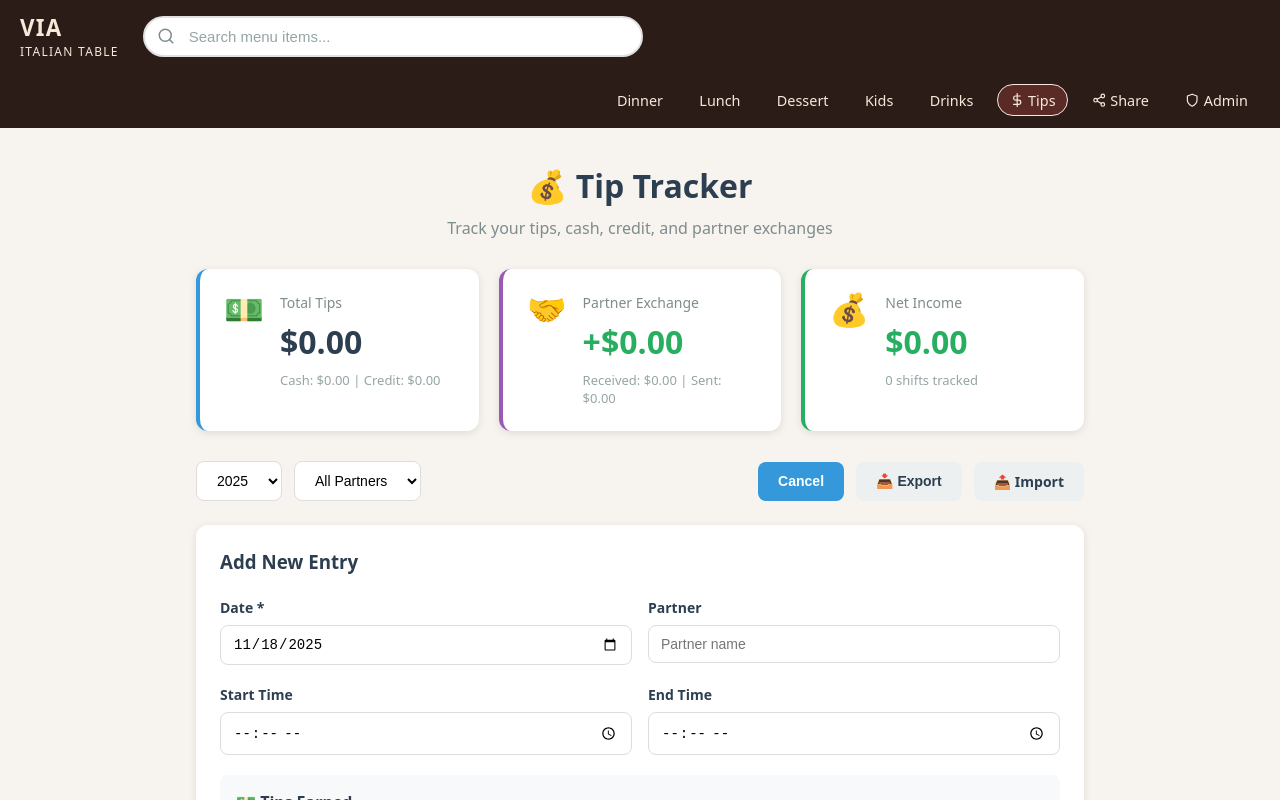
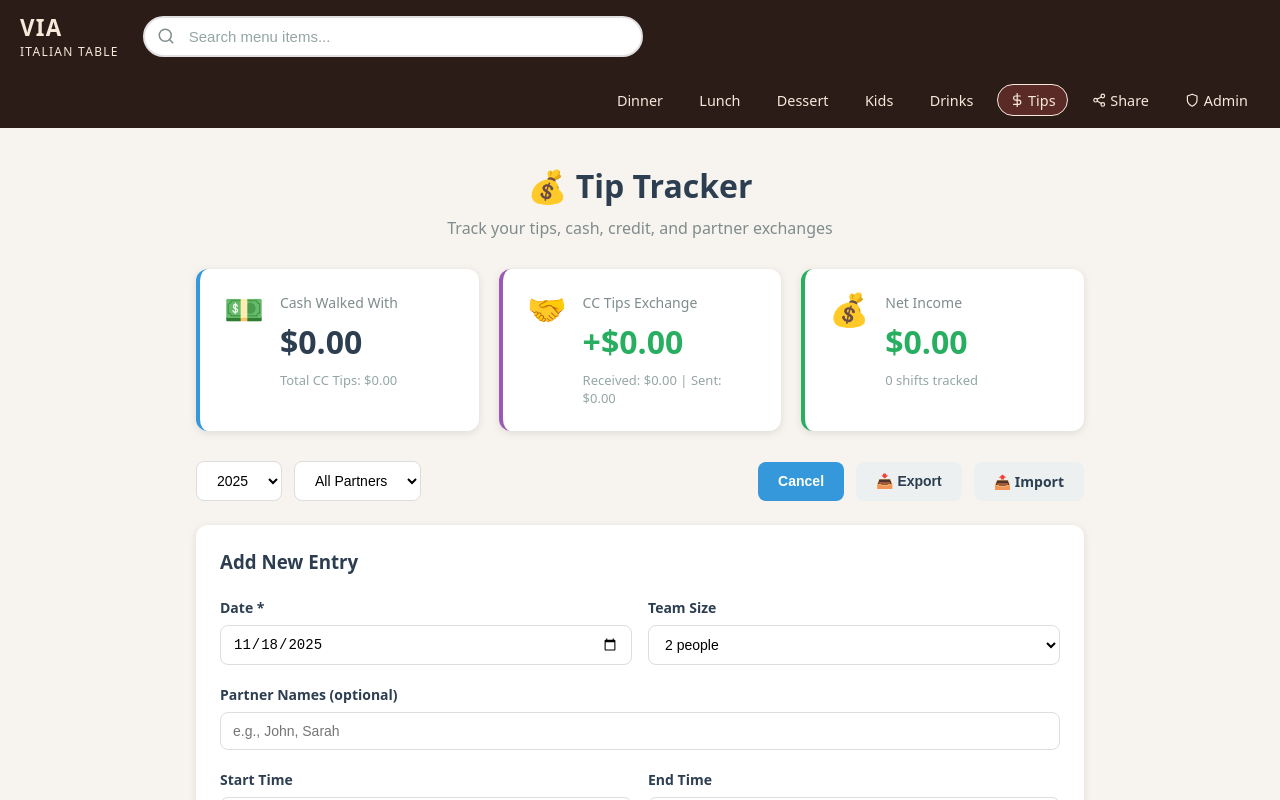
Before and after one commit to CptNope/Via-Menu-Guide, a React (Create React App) app: page /Via-Menu-Guide/tips in a window 1280 px wide. Both pictures are taken after a click on the button "+ Add Entry". Shown: the top 800 px of the page. Built offline with nearby package versions, Linux system fonts and the light colour scheme.

Commit message:
Revise tip tracker to match actual restaurant workflow - cash walked, CC exchanges, team size

```diff
--- a/src/components/TipEntryForm.jsx
+++ b/src/components/TipEntryForm.jsx
@@ -8,11 +8,12 @@ function TipEntryForm({ onSave, editingTip = null, partners = [] }) {
     date: new Date().toISOString().split('T')[0],
     startTime: '',
     endTime: '',
-    cashTips: '',
-    creditTips: '',
-    partner: '',
-    sentToPartner: '',
-    receivedFromPartner: '',
+    cashWalkedWith: '',
+    yourCreditTips: '',
+    partners: '',
+    ccTipsSent: '',
+    ccTipsReceived: '',
+    teamSize: '2',
     notes: ''
   });
 
@@ -23,11 +24,12 @@ function TipEntryForm({ onSave, editingTip = null, partners = [] }) {
         date: editingTip.date,
         startTime: editingTip.startTime || '',
         endTime: editingTip.endTime || '',
-        cashTips: editingTip.cashTips || '',
-        creditTips: editingTip.creditTips || '',
-        partner: editingTip.partner || '',
-        sentToPartner: editingTip.sentToPartner || '',
-        receivedFromPartner: editingTip.receivedFromPartner || '',
+        cashWalkedWith: editingTip.cashWalkedWith || '',
+        yourCreditTips: editingTip.yourCreditTips || '',
+        partners: editingTip.partners || '',
+        ccTipsSent: editingTip.ccTipsSent || '',
+        ccTipsReceived: editingTip.ccTipsReceived || '',
+        teamSize: editingTip.teamSize || '2',
         notes: editingTip.notes || ''
       });
     }
@@ -45,7 +47,7 @@ function TipEntryForm({ onSave, editingTip = null, partners = [] }) {
     e.preventDefault();
 
     // Validate at least one field is filled
-    if (!formData.cashTips && !formData.creditTips && !formData.sentToPartner && !formData.receivedFromPartner) {
+    if (!formData.cashWalkedWith && !formData.yourCreditTips && !formData.ccTipsSent && !formData.ccTipsReceived) {
       alert('Please enter at least one value');
       return;
     }
@@ -58,11 +60,12 @@ function TipEntryForm({ onSave, editingTip = null, partners = [] }) {
         date: new Date().toISOString().split('T')[0],
         startTime: '',
         endTime: '',
-        cashTips: '',
-        creditTips: '',
-        partner: '',
-        sentToPartner: '',
-        receivedFromPartner: '',
+        cashWalkedWith: '',
+        yourCreditTips: '',
+        partners: '',
+        ccTipsSent: '',
+        ccTipsReceived: '',
+        teamSize: '2',
         notes: ''
       });
     }
@@ -85,9 +88,13 @@ function TipEntryForm({ onSave, editingTip = null, partners = [] }) {
     return hours;
   };
 
-  const totalTips = (parseFloat(formData.cashTips) || 0) + (parseFloat(formData.creditTips) || 0);
-  const netExchange = (parseFloat(formData.receivedFromPartner) || 0) - (parseFloat(formData.sentToPartner) || 0);
-  const netIncome = totalTips + netExchange;
+  const cashWalked = parseFloat(formData.cashWalkedWith) || 0;
+  const yourCC = parseFloat(formData.yourCreditTips) || 0;
+  const ccSent = parseFloat(formData.ccTipsSent) || 0;
+  const ccReceived = parseFloat(formData.ccTipsReceived) || 0;
+
+  // Net Income = Cash you keep + CC tips received - CC tips sent
+  const netIncome = cashWalked + ccReceived - ccSent;
   const duration = calculateDuration();
   const hourlyRate = duration > 0 ? netIncome / duration : 0;
 
@@ -109,15 +116,32 @@ function TipEntryForm({ onSave, editingTip = null, partners = [] }) {
         </div>
 
         <div className="form-group">
-          <label htmlFor="partner">Partner</label>
+          <label htmlFor="teamSize">Team Size</label>
+          <select
+            id="teamSize"
+            name="teamSize"
+            value={formData.teamSize}
+            onChange={handleChange}
+          >
+            <option value="1">Solo (1 person)</option>
+            <option value="2">2 people</option>
+            <option value="3">3 people</option>
+            <option value="4">4 people</option>
+          </select>
+        </div>
+      </div>
+
+      <div className="form-row">
+        <div className="form-group">
+          <label htmlFor="partners">Partner Names (optional)</label>
           <input
             type="text"
-            id="partner"
-            name="partner"
-            value={formData.partner}
+            id="partners"
+            name="partners"
+            value={formData.partners}
             onChange={handleChange}
             list="partner-list"
-            placeholder="Partner name"
+            placeholder="e.g., John, Sarah"
           />
           <datalist id="partner-list">
             {partners.map((p, idx) => (
@@ -160,15 +184,18 @@ function TipEntryForm({ onSave, editingTip = null, partners = [] }) {
       )}
 
       <div className="form-section">
-        <h4>💵 Tips Earned</h4>
+        <h4>💵 Your Tips</h4>
         <div className="form-row">
           <div className="form-group">
-            <label htmlFor="cashTips">Cash Tips ($)</label>
+            <label htmlFor="cashWalkedWith">
+              Cash You're Walking With ($)
+              <span className="field-hint">Final cash amount you keep</span>
+            </label>
             <input
               type="number"
-              id="cashTips"
-              name="cashTips"
-              value={formData.cashTips}
+              id="cashWalkedWith"
+              name="cashWalkedWith"
+              value={formData.cashWalkedWith}
               onChange={handleChange}
               step="0.01"
               min="0"
@@ -177,12 +204,15 @@ function TipEntryForm({ onSave, editingTip = null, partners = [] }) {
           </div>
 
           <div className="form-group">
-            <label htmlFor="creditTips">Credit Tips ($)</label>
+            <label htmlFor="yourCreditTips">
+              Your Total CC Tips ($)
+              <span className="field-hint">Before splitting</span>
+            </label>
             <input
               type="number"
-              id="creditTips"
-              name="creditTips"
-              value={formData.creditTips}
+              id="yourCreditTips"
+              name="yourCreditTips"
+              value={formData.yourCreditTips}
               onChange={handleChange}
               step="0.01"
               min="0"
@@ -190,23 +220,26 @@ function TipEntryForm({ onSave, editingTip = null, partners = [] }) {
             />
           </div>
         </div>
-        {totalTips > 0 && (
+        {cashWalked > 0 && (
           <div className="form-calculation">
-            Total Tips: <strong>${totalTips.toFixed(2)}</strong>
+            Cash Walking With: <strong>${cashWalked.toFixed(2)}</strong>
           </div>
         )}
       </div>
 
       <div className="form-section">
-        <h4>🤝 Partner Exchange</h4>
+        <h4>🤝 CC Tips Exchange with Partners</h4>
         <div className="form-row">
           <div className="form-group">
-            <label htmlFor="sentToPartner">Sent to Partner ($)</label>
+            <label htmlFor="ccTipsSent">
+              CC Tips You Sent Out ($)
+              <span className="field-hint">From YOUR CC tips to partners</span>
+            </label>
             <input
               type="number"
-              id="sentToPartner"
-              name="sentToPartner"
-              value={formData.sentToPartner}
+              id="ccTipsSent"
+              name="ccTipsSent"
+              value={formData.ccTipsSent}
               onChange={handleChange}
               step="0.01"
               min="0"
@@ -215,12 +248,15 @@ function TipEntryForm({ onSave, editingTip = null, partners = [] }) {
           </div>
 
           <div className="form-group">
-            <label htmlFor="receivedFromPartner">Received from Partner ($)</label>
+            <label htmlFor="ccTipsReceived">
+              CC Tips You Received ($)
+              <span className="field-hint">From partners' CC tips to you</span>
+            </label>
             <input
               type="number"
-              id="receivedFromPartner"
-              name="receivedFromPartner"
-              value={formData.receivedFromPartner}
+              id="ccTipsReceived"
+              name="ccTipsReceived"
+              value={formData.ccTipsReceived}
               onChange={handleChange}
               step="0.01"
               min="0"
@@ -228,10 +264,10 @@ function TipEntryForm({ onSave, editingTip = null, partners = [] }) {
             />
           </div>
         </div>
-        {(formData.sentToPartner || formData.receivedFromPartner) && (
+        {(ccSent > 0 || ccReceived > 0) && (
           <div className="form-calculation">
-            Net Exchange: <strong className={netExchange >= 0 ? 'positive' : 'negative'}>
-              {netExchange >= 0 ? '+' : ''}{netExchange.toFixed(2)}
+            Net CC Exchange: <strong className={(ccReceived - ccSent) >= 0 ? 'positive' : 'negative'}>
+              {(ccReceived - ccSent) >= 0 ? '+' : ''}${(ccReceived - ccSent).toFixed(2)}
             </strong>
           </div>
         )}
--- a/src/components/TipTracker.css
+++ b/src/components/TipTracker.css
@@ -203,19 +203,32 @@
   font-weight: 600;
   color: #2c3e50;
   margin-bottom: 8px;
+  display: flex;
+  flex-direction: column;
+  gap: 4px;
+}
+
+.field-hint {
+  font-size: 12px;
+  font-weight: normal;
+  color: #7f8c8d;
+  font-style: italic;
 }
 
 .form-group input,
-.form-group textarea {
+.form-group textarea,
+.form-group select {
   padding: 10px 12px;
   border: 1px solid #ddd;
   border-radius: 8px;
   font-size: 14px;
   transition: border-color 0.2s ease;
+  background: white;
 }
 
 .form-group input:focus,
-.form-group textarea:focus {
+.form-group textarea:focus,
+.form-group select:focus {
   outline: none;
   border-color: #3498db;
 }
@@ -348,12 +361,28 @@
   color: #7f8c8d;
 }
 
+.entry-meta {
+  display: flex;
+  gap: 8px;
+  flex-wrap: wrap;
+}
+
+.entry-team {
+  font-size: 13px;
+  color: #7f8c8d;
+  padding: 4px 10px;
+  background: #e3f2fd;
+  border-radius: 12px;
+  font-weight: 500;
+}
+
 .entry-partner {
-  font-size: 14px;
+  font-size: 13px;
   color: #7f8c8d;
-  padding: 4px 12px;
+  padding: 4px 10px;
   background: #ecf0f1;
   border-radius: 12px;
+  font-weight: 500;
 }
 
 .entry-actions {
--- a/src/components/TipTracker.jsx
+++ b/src/components/TipTracker.jsx
@@ -128,10 +128,10 @@ function TipTracker() {
         <div className="summary-card total">
           <div className="card-icon">💵</div>
           <div className="card-content">
-            <div className="card-label">Total Tips</div>
-            <div className="card-value">${totals.totalTips.toFixed(2)}</div>
+            <div className="card-label">Cash Walked With</div>
+            <div className="card-value">${totals.cashWalked.toFixed(2)}</div>
             <div className="card-breakdown">
-              Cash: ${totals.cashTips.toFixed(2)} | Credit: ${totals.creditTips.toFixed(2)}
+              Total CC Tips: ${totals.yourCCTips.toFixed(2)}
             </div>
           </div>
         </div>
@@ -139,12 +139,12 @@ function TipTracker() {
         <div className="summary-card exchange">
           <div className="card-icon">🤝</div>
           <div className="card-content">
-            <div className="card-label">Partner Exchange</div>
-            <div className={`card-value ${totals.netExchange >= 0 ? 'positive' : 'negative'}`}>
-              {totals.netExchange >= 0 ? '+' : ''}${totals.netExchange.toFixed(2)}
+            <div className="card-label">CC Tips Exchange</div>
+            <div className={`card-value ${totals.netCCExchange >= 0 ? 'positive' : 'negative'}`}>
+              {totals.netCCExchange >= 0 ? '+' : ''}${totals.netCCExchange.toFixed(2)}
             </div>
             <div className="card-breakdown">
-              Received: ${totals.receivedFromPartner.toFixed(2)} | Sent: ${totals.sentToPartner.toFixed(2)}
+              Received: ${totals.ccReceived.toFixed(2)} | Sent: ${totals.ccSent.toFixed(2)}
             </div>
           </div>
         </div>
@@ -239,9 +239,11 @@ function TipTracker() {
         ) : (
           <div className="entries-list">
             {filteredTips.map(tip => {
-              const tipTotal = (parseFloat(tip.cashTips) || 0) + (parseFloat(tip.creditTips) || 0);
-              const netExchange = (parseFloat(tip.receivedFromPartner) || 0) - (parseFloat(tip.sentToPartner) || 0);
-              const netIncome = tipTotal + netExchange;
+              const cashWalked = parseFloat(tip.cashWalkedWith) || 0;
+              const yourCC = parseFloat(tip.yourCreditTips) || 0;
+              const ccSent = parseFloat(tip.ccTipsSent) || 0;
+              const ccReceived = parseFloat(tip.ccTipsReceived) || 0;
+              const netIncome = cashWalked + ccReceived - ccSent;
               const duration = calculateShiftDuration(tip.startTime, tip.endTime);
               const hourlyRate = duration > 0 ? netIncome / duration : 0;
 
@@ -260,9 +262,14 @@ function TipTracker() {
                         </div>
                       )}
                     </div>
-                    {tip.partner && (
-                      <div className="entry-partner">Partner: {tip.partner}</div>
-                    )}
+                    <div className="entry-meta">
+                      {tip.teamSize && (
+                        <div className="entry-team">Team: {tip.teamSize} {tip.teamSize === '1' ? 'person' : 'people'}</div>
+                      )}
+                      {tip.partners && (
+                        <div className="entry-partner">Partners: {tip.partners}</div>
+                      )}
+                    </div>
                     <div className="entry-actions">
                       <button onClick={() => handleEditTip(tip)} className="btn-icon" title="Edit">
                         ✏️
@@ -275,26 +282,28 @@ function TipTracker() {
 
                   <div className="entry-details">
                     <div className="detail-row">
-                      <span className="detail-label">Cash Tips:</span>
-                      <span className="detail-value">${(parseFloat(tip.cashTips) || 0).toFixed(2)}</span>
+                      <span className="detail-label">Cash Walked With:</span>
+                      <span className="detail-value">${cashWalked.toFixed(2)}</span>
                     </div>
-                    <div className="detail-row">
-                      <span className="detail-label">Credit Tips:</span>
-                      <span className="detail-value">${(parseFloat(tip.creditTips) || 0).toFixed(2)}</span>
-                    </div>
-                    {(tip.sentToPartner || tip.receivedFromPartner) && (
+                    {yourCC > 0 && (
+                      <div className="detail-row">
+                        <span className="detail-label">Your CC Tips:</span>
+                        <span className="detail-value">${yourCC.toFixed(2)}</span>
+                      </div>
+                    )}
+                    {(ccSent > 0 || ccReceived > 0) && (
                       <>
                         <div className="detail-divider"></div>
-                        {tip.sentToPartner && (
+                        {ccSent > 0 && (
                           <div className="detail-row exchange">
-                            <span className="detail-label">Sent to Partner:</span>
-                            <span className="detail-value negative">-${(parseFloat(tip.sentToPartner) || 0).toFixed(2)}</span>
+                            <span className="detail-label">CC Tips Sent:</span>
+                            <span className="detail-value negative">-${ccSent.toFixed(2)}</span>
                           </div>
                         )}
-                        {tip.receivedFromPartner && (
+                        {ccReceived > 0 && (
                           <div className="detail-row exchange">
-                            <span className="detail-label">Received from Partner:</span>
-                            <span className="detail-value positive">+${(parseFloat(tip.receivedFromPartner) || 0).toFixed(2)}</span>
+                            <span className="detail-label">CC Tips Received:</span>
+                            <span className="detail-value positive">+${ccReceived.toFixed(2)}</span>
                           </div>
                         )}
                       </>
--- a/src/utils/tipAnalytics.js
+++ b/src/utils/tipAnalytics.js
@@ -31,12 +31,11 @@ export function calculateShiftDuration(startTime, endTime) {
  * @returns {number} Net income
  */
 export function calculateNetIncome(tip) {
-  const cashTips = parseFloat(tip.cashTips) || 0;
-  const creditTips = parseFloat(tip.creditTips) || 0;
-  const sentToPartner = parseFloat(tip.sentToPartner) || 0;
-  const receivedFromPartner = parseFloat(tip.receivedFromPartner) || 0;
+  const cashWalked = parseFloat(tip.cashWalkedWith) || 0;
+  const ccReceived = parseFloat(tip.ccTipsReceived) || 0;
+  const ccSent = parseFloat(tip.ccTipsSent) || 0;
 
-  return cashTips + creditTips + receivedFromPartner - sentToPartner;
+  return cashWalked + ccReceived - ccSent;
 }
 
 /**
--- a/src/utils/tipStorage.js
+++ b/src/utils/tipStorage.js
@@ -98,21 +98,24 @@ export function getTipsByYear(year) {
  */
 export function calculateTotals(tips) {
   return tips.reduce((totals, tip) => {
-    totals.cashTips += parseFloat(tip.cashTips) || 0;
-    totals.creditTips += parseFloat(tip.creditTips) || 0;
-    totals.sentToPartner += parseFloat(tip.sentToPartner) || 0;
-    totals.receivedFromPartner += parseFloat(tip.receivedFromPartner) || 0;
-    totals.totalTips = totals.cashTips + totals.creditTips;
-    totals.netExchange = totals.receivedFromPartner - totals.sentToPartner;
-    totals.netIncome = totals.totalTips + totals.netExchange;
+    const cashWalked = parseFloat(tip.cashWalkedWith) || 0;
+    const yourCC = parseFloat(tip.yourCreditTips) || 0;
+    const ccSent = parseFloat(tip.ccTipsSent) || 0;
+    const ccReceived = parseFloat(tip.ccTipsReceived) || 0;
+
+    totals.cashWalked += cashWalked;
+    totals.yourCCTips += yourCC;
+    totals.ccSent += ccSent;
+    totals.ccReceived += ccReceived;
+    totals.netCCExchange = totals.ccReceived - totals.ccSent;
+    totals.netIncome = totals.cashWalked + totals.ccReceived - totals.ccSent;
     return totals;
   }, {
-    cashTips: 0,
-    creditTips: 0,
-    sentToPartner: 0,
-    receivedFromPartner: 0,
-    totalTips: 0,
-    netExchange: 0,
+    cashWalked: 0,
+    yourCCTips: 0,
+    ccSent: 0,
+    ccReceived: 0,
+    netCCExchange: 0,
     netIncome: 0
   });
 }
@@ -123,10 +126,19 @@ export function calculateTotals(tips) {
  */
 export function getAllPartners() {
   const tips = getAllTips();
-  const partners = tips
-    .map(tip => tip.partner)
-    .filter(partner => partner && partner.trim() !== '');
-  return [...new Set(partners)].sort();
+  const partnersSet = new Set();
+
+  tips.forEach(tip => {
+    if (tip.partners && tip.partners.trim() !== '') {
+      // Split by comma and add each partner
+      const partnerList = tip.partners.split(',').map(p => p.trim());
+      partnerList.forEach(p => {
+        if (p) partnersSet.add(p);
+      });
+    }
+  });
+
+  return Array.from(partnersSet).sort();
 }
 
 /**
```
